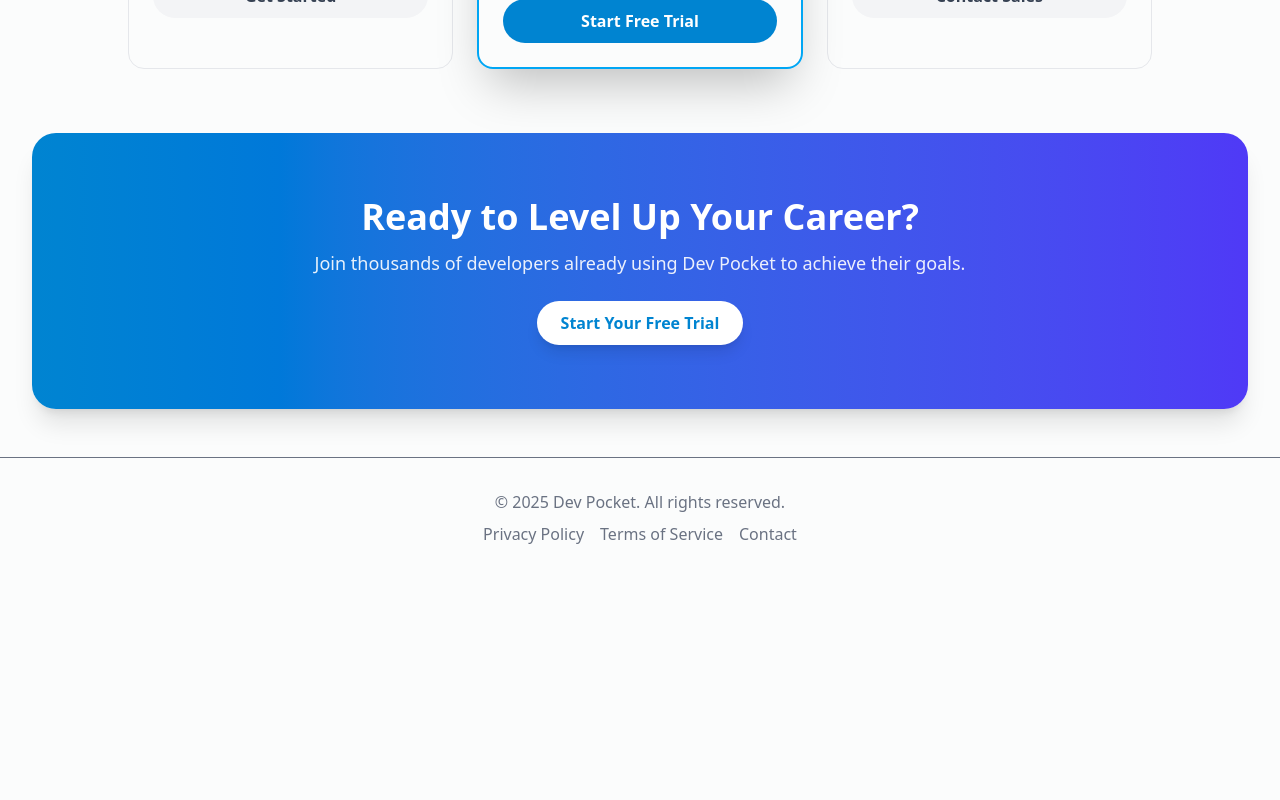
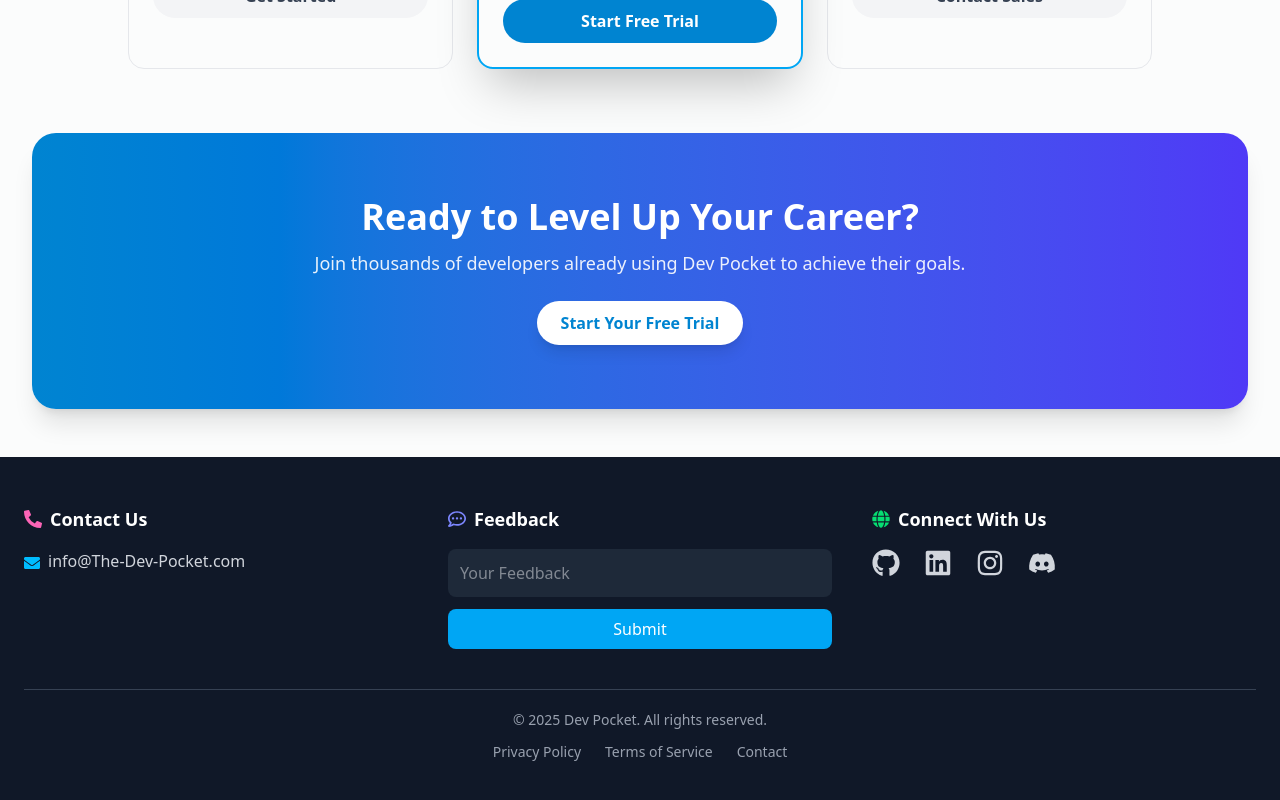
Before and after one commit to Darshan3690/The-Dev-Pocket, a Next.js app: page / in a window 1280 px wide. Shown: the part 2822-3622 px from the top of the page. Before the commit the page ends 3400 px from the top, so only its background shows below. Built offline with nearby package versions, Linux system fonts and the light colour scheme; no server answers.

Commit message:
Footer is Updated properly

```diff
--- a/app/layout.tsx
+++ b/app/layout.tsx
@@ -6,6 +6,7 @@
 import Link from "next/link";
 import { ClerkProvider, UserButton, SignedIn, SignedOut } from "@clerk/nextjs";
 import { usePathname } from "next/navigation";
+import { FaPhoneAlt, FaEnvelope, FaRegCommentDots, FaGlobe, FaGithub, FaLinkedin, FaInstagram, FaDiscord } from "react-icons/fa";
 
 export default function RootLayout({
   children,
@@ -155,20 +156,103 @@
                 {children}
               </main>
               {/* Footer */}
-              <footer className="w-full max-w-7xl mx-auto py-8 px-4 sm:px-6 lg:px-8 text-center text-gray-500 border-t">
-                <p className="mb-2">
+              <footer className="w-full bg-gray-900 text-gray-300 py-12 px-6">
+      <div className="max-w-7xl mx-auto grid grid-cols-1 md:grid-cols-3 gap-10 text-center md:text-left">
+
+        {/* Contact Section */}
+        <div>
+          <h2 className="flex items-center justify-center md:justify-start text-lg font-semibold text-white mb-4">
+            <FaPhoneAlt className="mr-2 text-pink-400" /> Contact Us
+          </h2>
+          <p className="mb-1">
+            <FaEnvelope className="inline-block mr-2 text-sky-400" />
+            <a
+              href="https://bento.me/darshan3690"
+              className="hover:text-sky-400 transition"
+            >
+              info@The-Dev-Pocket.com
+            </a>
+          </p>
+        </div>
+
+        {/* Feedback Section */}
+        <div>
+          <h2 className="flex items-center justify-center md:justify-start text-lg font-semibold text-white mb-4">
+            <FaRegCommentDots className="mr-2 text-indigo-400" /> Feedback
+          </h2>
+          <form className="flex flex-col space-y-3 max-w-sm mx-auto md:mx-0">
+            <input
+              type="text"
+              placeholder="Your Feedback"
+              className="p-3 rounded-lg bg-gray-800 text-gray-200 focus:outline-none focus:ring-2 focus:ring-sky-500"
+            />
+            <button
+              type="submit"
+              className="bg-sky-500 hover:bg-sky-600 text-white py-2 rounded-lg font-medium transition"
+            >
+              Submit
+            </button>
+          </form>
+        </div>
+
+        {/* Social Media Section */}
+        <div>
+          <h2 className="flex items-center justify-center md:justify-start text-lg font-semibold text-white mb-4">
+            <FaGlobe className="mr-2 text-green-400" /> Connect With Us
+          </h2>
+          <div className="flex justify-center md:justify-start space-x-6">
+            <a
+              href="https://github.com/Darshan3690"
+              target="_blank"
+              rel="noopener noreferrer"
+              className="hover:text-sky-400 transition"
+            >
+              <FaGithub size={28} />
+            </a>
+            <a
+              href="https://www.linkedin.com/in/darshan-rajput-4b0b23288/"
+              target="_blank"
+              rel="noopener noreferrer"
+              className="hover:text-sky-400 transition"
+            >
+              <FaLinkedin size={28} />
+            </a>
+            <a
+              href="https://instagram.com/yourprofile"
+              target="_blank"
+              rel="noopener noreferrer"
+              className="hover:text-sky-400 transition"
+            >
+              <FaInstagram size={28} />
+            </a>
+            <a
+              href="https://discord.com/channels/@me"
+              target="_blank"
+              rel="noopener noreferrer"
+              className="hover:text-sky-400 transition"
+            >
+              <FaDiscord size={28} />
+            </a>
+          </div>
+        </div>
+      </div>
+
+      {/* Bottom Line */}
+      <div className="border-t border-gray-700 mt-10 pt-5 text-center text-sm text-gray-400">
+        <p className="mb-3">
           &copy; {new Date().getFullYear()} Dev Pocket. All rights reserved.
         </p>
-                <div className="flex justify-center space-x-4">
-                  <Link href="/privacy" className="hover:text-sky-600 transition-colors">
+        <div className="flex justify-center space-x-6">
+          <Link href="/privacy" className="hover:text-sky-400 transition-colors">
             Privacy Policy
           </Link>
-                  <Link href="/terms" className="hover:text-sky-600 transition-colors">
+          <Link href="/terms" className="hover:text-sky-400 transition-colors">
             Terms of Service
           </Link>
-                  <Link href="/contact" className="hover:text-sky-600 transition-colors">
+          <Link href="/contact" className="hover:text-sky-400 transition-colors">
             Contact
           </Link>
+        </div>
       </div>
     </footer>
             </>
```
Lines whose indentation alone changed are shown as unchanged.
